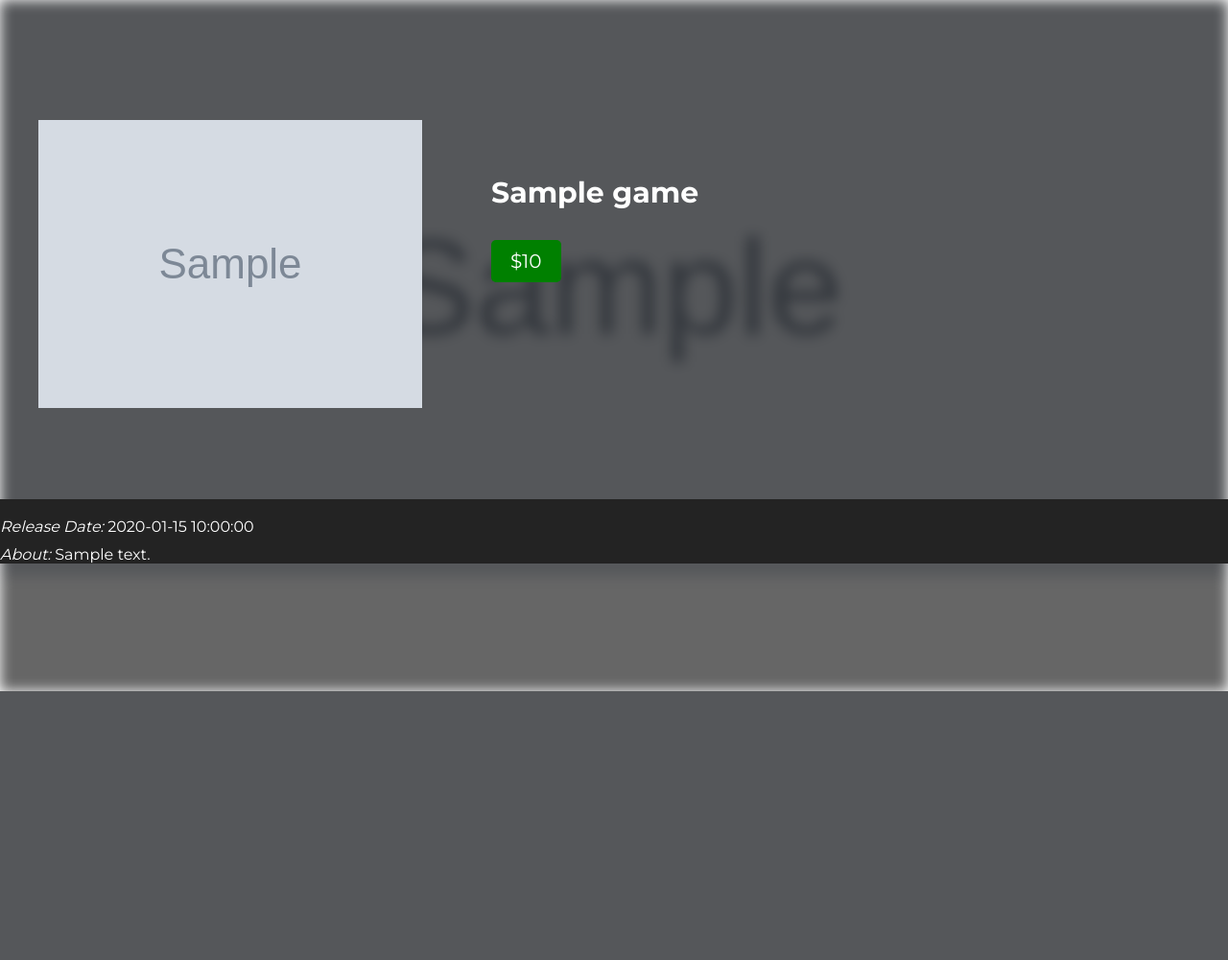
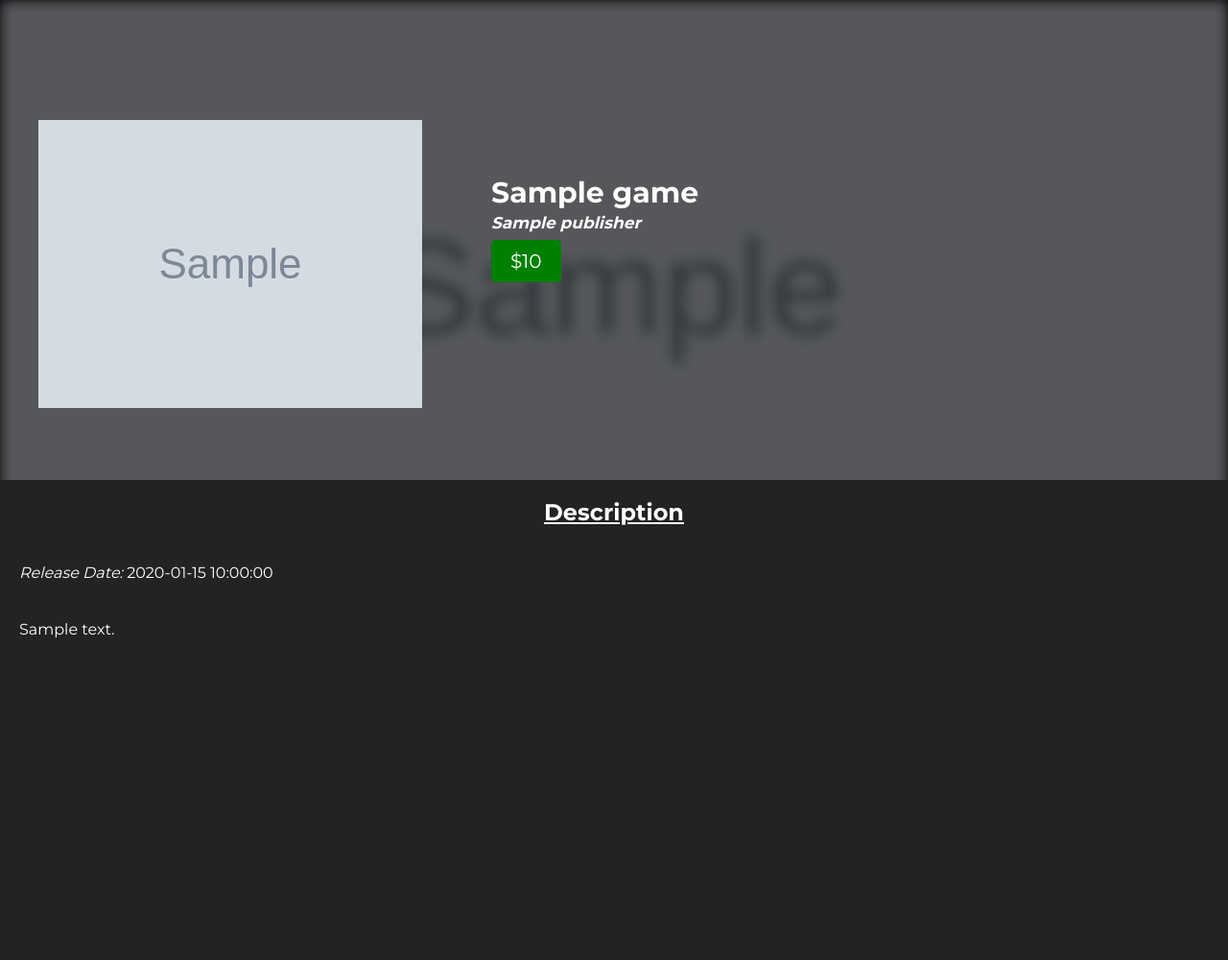
Before and after one commit to lukitalemon/Web-based-Game-library, a Flask app: template games/templates/gameDescription.html in a window 1280 px wide. Shown: the part 85-1085 px from the top of the page at 96% size. Before the commit the page ends 805 px from the top, so only its background shows below. Run offline with Flask 3, Linux system fonts and the light colour scheme; the template is opened without the code that fills it: most values are stand-ins (such as "Sample title", 1, 10 or a date in 2020); grey boxes marked "Sample" are stand-in pictures; some libraries are stand-ins or nearby versions.

Commit message:
Finished game description html css

```diff
--- a/games/gameDescription/services.py
+++ b/games/gameDescription/services.py
@@ -12,7 +12,9 @@ def get_game(repo: AbstractRepository, game_id):
         'title': game.title,
         'release_date': game.release_date,
         'image_url': game.image_url,
-        'price' : game.price
+        'price' : game.price,
+        'publisher' : game.publisher,
+        'description' : game.description
         # Add more attributes as needed
     }
 
--- a/games/static/css/main.css
+++ b/games/static/css/main.css
@@ -75,6 +75,10 @@ body {
   margin-left: 10px;
 }
 
+.game-description {
+  background-color: black;
+}
+
 .hero {
   position: relative;
   height: 500px; /* Adjust this height as needed */
@@ -86,6 +90,7 @@ body {
   left: 0;
   width: 100%; /* Use viewport width to cover the entire screen */
   height: 600px;
+  background-color: black; /* Add a background color */
   background-image: url('{{ game.image_url }}');;
   background-size: cover;
   background-position: center;
@@ -93,6 +98,8 @@ body {
   z-index: -1;
   margin: 0%;
   padding: 0%;
+  background-size: 100% 100%;
+  background-repeat: no-repeat;
 
 
   &:before {
@@ -101,10 +108,10 @@ body {
     top: 0;
     left: 0;
     width: 100%;
-    height: 120%;
+    height: 600px;
     background-color: black;
     opacity: 0.6; /* Adjust the opacity as needed */
-    z-index: 1;
+    z-index: -1;
     margin: 0%;
     padding: 0%;
   }
@@ -123,6 +130,15 @@ body {
   font-size: 30px;
   position: absolute;
   top: 40%;
+  left: 40%; /* Adjust the left distance */
+  transform: translateY(-50%);
+  color: white;
+}
+
+.game-publisher {
+  font-size: 17px;
+  position: absolute;
+  top: 43%;
   left: 40%; /* Adjust the left distance */
   transform: translateY(-50%);
   color: white;
@@ -149,16 +165,24 @@ body {
   background-color: darkgreen;
 }
 
+.about {
+  align-items: center;
+  text-align: center;
+  text-decoration: underline;
+}
+
 .description {
-  margin-top: 20px;
+  margin-top: 0;
   text-align: left;
+  height: 500px;
   color:white;
   background-color: #232323;
 }
 
 
 .description p {
-  margin-bottom: 10px;
+  padding: 20px;
+
 }
 
 .description img {
--- a/games/templates/gameDescription.html
+++ b/games/templates/gameDescription.html
@@ -7,7 +7,7 @@
       rel="stylesheet" href="../static/css/main.css"
     />
 </head>
-<body>
+<body class="game-description">
   {% include 'navbar.html' %}
             <div id="container">
               <main id="main">
@@ -20,15 +20,18 @@
                   <img src="{{ game.image_url }}" alt="game image">
                   </div>
                   <h2 class="game-title">{{ game.title }}</h2>
+                  <h3 class="game-publisher"><i>{{ game.publisher }}</i></h3>
                   <p class="price">${{ game.price }}</p>
                 </section>
 
                 <div class="description">
                   <br>
+                    <h2 class="about">Description</h2>
+                    <br>
 
                     <p><i>Release Date:</i> {{ game.release_date }} </p>
 
-                    <p><i>About:</i> {{ game.description }} </p>
+                    <p><i></i> {{ game.description }} </p>
 
 
                 </div>
```
